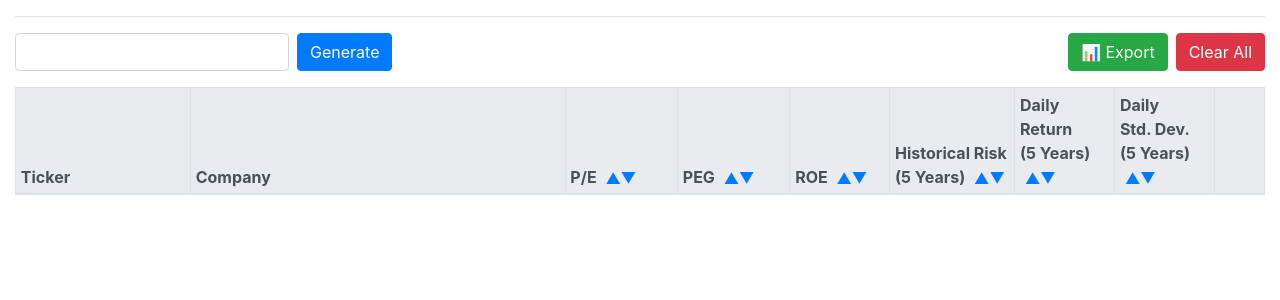
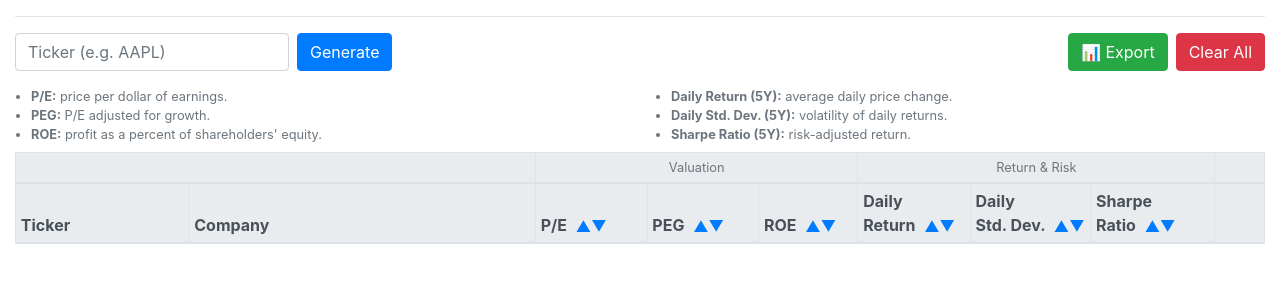
Before and after one commit to ari-butterfield/stock-calculator, a Flask app: page / in a window 1280 px wide. Shown: the part 69-369 px from the top of the page. Run offline with Flask 2, Linux system fonts and the light colour scheme; data comes from the database, SQL or seed files in the repository; data that the repository does not hold is empty; some libraries are stand-ins or nearby versions.

Commit message:
added tests, README, gitignore, and Sharpe ratio

```diff
--- a/app.py
+++ b/app.py
@@ -6,7 +6,7 @@ from extensions import db
 
 
 app = Flask(__name__)
-app.config['SECRET_KEY'] = '8u3rouhfkjdsfiluh'
+app.config['SECRET_KEY'] = os.environ.get('SECRET_KEY', 'dev-secret-key')
 basedir = os.path.abspath(os.path.dirname(__file__))
 app.config['SQLALCHEMY_DATABASE_URI'] = 'sqlite:///' + os.path.join(basedir, 'site.db')
 app.config['SQLALCHEMY_TRACK_MODIFICATIONS'] = False
--- a/forms.py
+++ b/forms.py
@@ -4,7 +4,7 @@ from wtforms.validators import DataRequired, Optional
 
 
 class TaskForm(FlaskForm):
-    ticker = StringField('Ticker', validators=[DataRequired()])
+    ticker = StringField('Ticker', validators=[DataRequired()], render_kw={'placeholder': 'Ticker (e.g. AAPL)'})
     pe = DecimalField('P/E', places=4, validators=[Optional()])
     roe = DecimalField('ROE', places=4, validators=[Optional()])
     submit = SubmitField('Generate')
--- a/models.py
+++ b/models.py
@@ -12,11 +12,11 @@ class Task(db.Model):
     roe = db.Column(db.Float, nullable=True)
     daily_return = db.Column(db.Float, nullable=True)
     daily_return_std = db.Column(db.Float, nullable=True)
-    risk = db.Column(db.Float, nullable=True)
+    sharpe_ratio = db.Column(db.Float, nullable=True)
     date = db.Column(db.DateTime, default=datetime.utcnow)
 
     def __repr__(self):
-        return f"Task(visitor={self.visitor_uuid}, ticker={self.ticker}, company={self.company_name}, pe={self.pe}, peg={self.peg}, roe={self.roe}, daily_return={self.daily_return}, daily_return_std={self.daily_return_std}, risk={self.risk})"
+        return f"Task(visitor={self.visitor_uuid}, ticker={self.ticker}, company={self.company_name}, pe={self.pe}, peg={self.peg}, roe={self.roe}, daily_return={self.daily_return}, daily_return_std={self.daily_return_std}, sharpe_ratio={self.sharpe_ratio})"
 
 
 class Visitor(db.Model):
--- a/requirements.txt
+++ b/requirements.txt
@@ -5,3 +5,4 @@ yfinance>=0.2
 pandas>=1.0
 numpy>=1.18
 APScheduler>=3.6
+pytest>=7.0
--- a/routes.py
+++ b/routes.py
@@ -2,10 +2,14 @@ from flask import render_template, url_for, flash, redirect, request, session, s
 from app import app
 from extensions import db
 from forms import TaskForm, DeleteTaskForm, ClearAllForm
+from calculations import (
+    calculate_peg,
+    calculate_daily_return,
+    calculate_daily_return_std,
+    calculate_sharpe_ratio,
+)
 import uuid
 import yfinance as yf
-import math
-import statistics
 from io import BytesIO
 import pandas as pd
 from models import Task, Visitor
@@ -65,10 +69,10 @@ def index():
         company = info.get('shortName') or info.get('longName') or None
 
         if pe and growth:
-            peg = pe / (growth * 100)
+            peg = calculate_peg(pe, growth)
 
-        # Compute historical risk: std dev of log daily returns (kept as before)
-        risk_val = None
+        # Compute return/risk stats from 5y of daily closes
+        sharpe_val = None
         daily_return_val = None
         daily_return_std_val = None
         try:
@@ -77,28 +81,11 @@ def index():
             if hist is not None and not hist.empty and 'Close' in hist:
                 # convert to plain floats
                 closes = [float(x) for x in hist['Close'].dropna().tolist()]
-            if len(closes) >= 3:
-                # log returns for historical risk (same approach as before)
-                log_returns = [math.log(closes[i] / closes[i-1]) for i in range(1, len(closes))]
-                # require at least two returns for sample stdev
-                if len(log_returns) >= 2:
-                    risk_val = float(statistics.stdev(log_returns))
-
-            # arithmetic daily returns (5y) for mean and std dev
-            if len(closes) >= 2:
-                arith_returns = [(closes[i] / closes[i-1] - 1.0) for i in range(1, len(closes))]
-                if len(arith_returns) >= 1:
-                    try:
-                        daily_return_val = float(statistics.mean(arith_returns))
-                    except Exception:
-                        daily_return_val = None
-                if len(arith_returns) >= 2:
-                    try:
-                        daily_return_std_val = float(statistics.stdev(arith_returns))
-                    except Exception:
-                        daily_return_std_val = None
+            daily_return_val = calculate_daily_return(closes)
+            daily_return_std_val = calculate_daily_return_std(closes)
+            sharpe_val = calculate_sharpe_ratio(daily_return_val, daily_return_std_val)
         except Exception:
-            risk_val = None
+            sharpe_val = None
             daily_return_val = None
             daily_return_std_val = None
 
@@ -108,7 +95,7 @@ def index():
             pe=_safe_float(pe),
             peg=_safe_float(peg),
             roe=_safe_float(roe),
-            risk=risk_val,
+            sharpe_ratio=sharpe_val,
             daily_return=_safe_float(daily_return_val),
             daily_return_std=_safe_float(daily_return_std_val),
             visitor_uuid=visitor_uuid,
@@ -126,9 +113,9 @@ def index():
         'pe': 'pe',
         'peg': 'peg',
         'roe': 'roe',
-        'risk': 'risk',
         'daily_return': 'daily_return',
         'daily_return_std': 'daily_return_std',
+        'sharpe': 'sharpe_ratio',
         'date': 'date',
     }
 
@@ -198,9 +185,9 @@ def export_tasks():
             'P/E': t.pe if t.pe is not None else None,
             'PEG': t.peg if t.peg is not None else None,
             'ROE (%)': round(t.roe * 100, 2) if t.roe is not None else None,
-            'Historical Risk (5Y)': t.risk if t.risk is not None else None,
             'Daily Return (%)': round(t.daily_return * 100, 4) if t.daily_return is not None else None,
             'Daily Return Std Dev (%)': round(t.daily_return_std * 100, 4) if t.daily_return_std is not None else None,
+            'Sharpe Ratio': round(t.sharpe_ratio, 4) if t.sharpe_ratio is not None else None,
             'Date': t.date.isoformat() if t.date else '',
         })
 
--- a/templates/index.html
+++ b/templates/index.html
@@ -22,11 +22,34 @@
     </div>
   </div>
 
+  <div class="row mb-2">
+    <div class="col-6">
+      <ul class="text-muted small mb-0 pl-3">
+        <li><strong>P/E:</strong> price per dollar of earnings.</li>
+        <li><strong>PEG:</strong> P/E adjusted for growth.</li>
+        <li><strong>ROE:</strong> profit as a percent of shareholders' equity.</li>
+      </ul>
+    </div>
+    <div class="col-6">
+      <ul class="text-muted small mb-0 pl-3">
+        <li><strong>Daily Return (5Y):</strong> average daily price change.</li>
+        <li><strong>Daily Std. Dev. (5Y):</strong> volatility of daily returns.</li>
+        <li><strong>Sharpe Ratio (5Y):</strong> risk-adjusted return.</li>
+      </ul>
+    </div>
+  </div>
+
   <table class="table table-sm table-bordered">
     <thead class="thead-light">
       <tr>
+        <th colspan="2"></th>
+        <th colspan="3" class="text-center small text-muted">Valuation</th>
+        <th colspan="3" class="text-center small text-muted">Return &amp; Risk</th>
+        <th></th>
+      </tr>
+      <tr>
         <th style="width:14%">Ticker</th>
-        <th style="width:30%">Company</th>
+        <th style="width:28%">Company</th>
         <th style="width:9%">P/E
           {% set next = 'desc' if sort_by == 'pe' and sort_dir == 'asc' else 'asc' %}
           <a href="{{ url_for('index', sort='pe', dir=next) }}" class="btn btn-link p-0 ml-1" style="font-size:0.95rem;line-height:1">▲▼</a>
@@ -39,17 +62,17 @@
           {% set next = 'desc' if sort_by == 'roe' and sort_dir == 'asc' else 'asc' %}
           <a href="{{ url_for('index', sort='roe', dir=next) }}" class="btn btn-link p-0 ml-1" style="font-size:0.95rem;line-height:1">▲▼</a>
         </th>
-        <th style="width:10%">Historical Risk<br>(5 Years)
-          {% set next = 'desc' if sort_by == 'risk' and sort_dir == 'asc' else 'asc' %}
-          <a href="{{ url_for('index', sort='risk', dir=next) }}" class="btn btn-link p-0 ml-1" style="font-size:0.95rem;line-height:1">▲▼</a>
+        <th style="width:9%">Daily<br><span style="white-space:nowrap">Return
+          {% set next = 'desc' if sort_by == 'daily_return' and sort_dir == 'asc' else 'asc' %}
+          <a href="{{ url_for('index', sort='daily_return', dir=next) }}" class="btn btn-link p-0 ml-1" style="font-size:0.95rem;line-height:1">▲▼</a></span>
         </th>
-        <th style="width:8%">Daily Return<br>(5 Years)
-          {% set next = 'desc' if sort_by == 'daily_return' and sort_dir == 'asc' else 'asc' %}
-          <a href="{{ url_for('index', sort='daily_return', dir=next) }}" class="btn btn-link p-0 ml-1" style="font-size:0.95rem;line-height:1">▲▼</a>
+        <th style="width:9%">Daily<br><span style="white-space:nowrap">Std. Dev.
+          {% set next = 'desc' if sort_by == 'daily_return_std' and sort_dir == 'asc' else 'asc' %}
+          <a href="{{ url_for('index', sort='daily_return_std', dir=next) }}" class="btn btn-link p-0 ml-1" style="font-size:0.95rem;line-height:1">▲▼</a></span>
         </th>
-        <th style="width:8%">Daily<br>Std. Dev.<br>(5 Years)
-          {% set next = 'desc' if sort_by == 'daily_return_std' and sort_dir == 'asc' else 'asc' %}
-          <a href="{{ url_for('index', sort='daily_return_std', dir=next) }}" class="btn btn-link p-0 ml-1" style="font-size:0.95rem;line-height:1">▲▼</a>
+        <th style="width:10%">Sharpe<br>Ratio
+          {% set next = 'desc' if sort_by == 'sharpe' and sort_dir == 'asc' else 'asc' %}
+          <a href="{{ url_for('index', sort='sharpe', dir=next) }}" class="btn btn-link p-0 ml-1" style="font-size:0.95rem;line-height:1">▲▼</a>
         </th>
         <th style="width:4%"></th>
       </tr>
@@ -62,9 +85,9 @@
         <td>{% if task.pe is not none %}{{ '%.4f'|format(task.pe) }}{% endif %}</td>
         <td>{% if task.peg is not none %}{{ '%.4f'|format(task.peg) }}{% endif %}</td>
         <td>{% if task.roe is not none %}{{ '%.2f'|format(task.roe * 100) }}%{% endif %}</td>
-        <td>{% if task.risk is not none %}{{ '%.6f'|format(task.risk) }}{% endif %}</td>
         <td>{% if task.daily_return is not none %}{{ '%.4f'|format(task.daily_return * 100) }}%{% endif %}</td>
         <td>{% if task.daily_return_std is not none %}{{ '%.4f'|format(task.daily_return_std * 100) }}%{% endif %}</td>
+        <td>{% if task.sharpe_ratio is not none %}{{ '%.2f'|format(task.sharpe_ratio) }}{% endif %}</td>
         <td>
           <form method="post" style="display:inline-block;">
             {{ delete_forms[task.id].csrf_token }}
```
Also changed, not shown: calculations.py (added, +39 -0 lines), render.yaml (added, +10 -0 lines), tests/test_calculations.py (added, +77 -0 lines), README.md, 3 other files.
